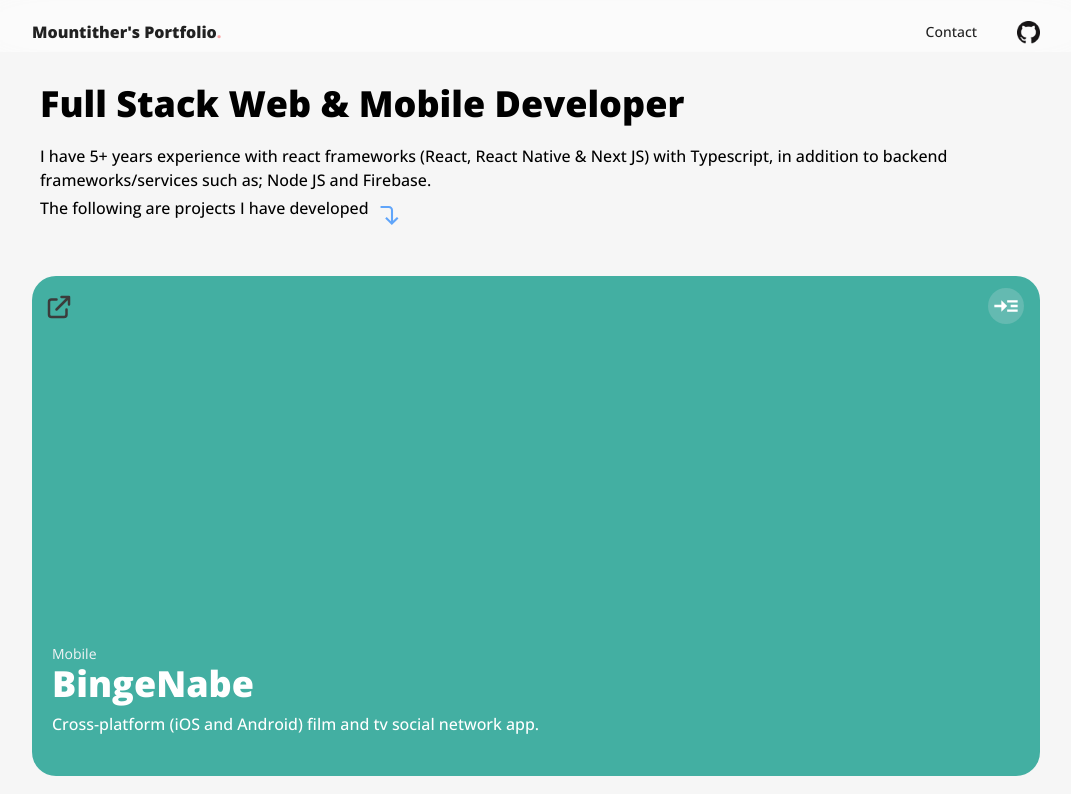
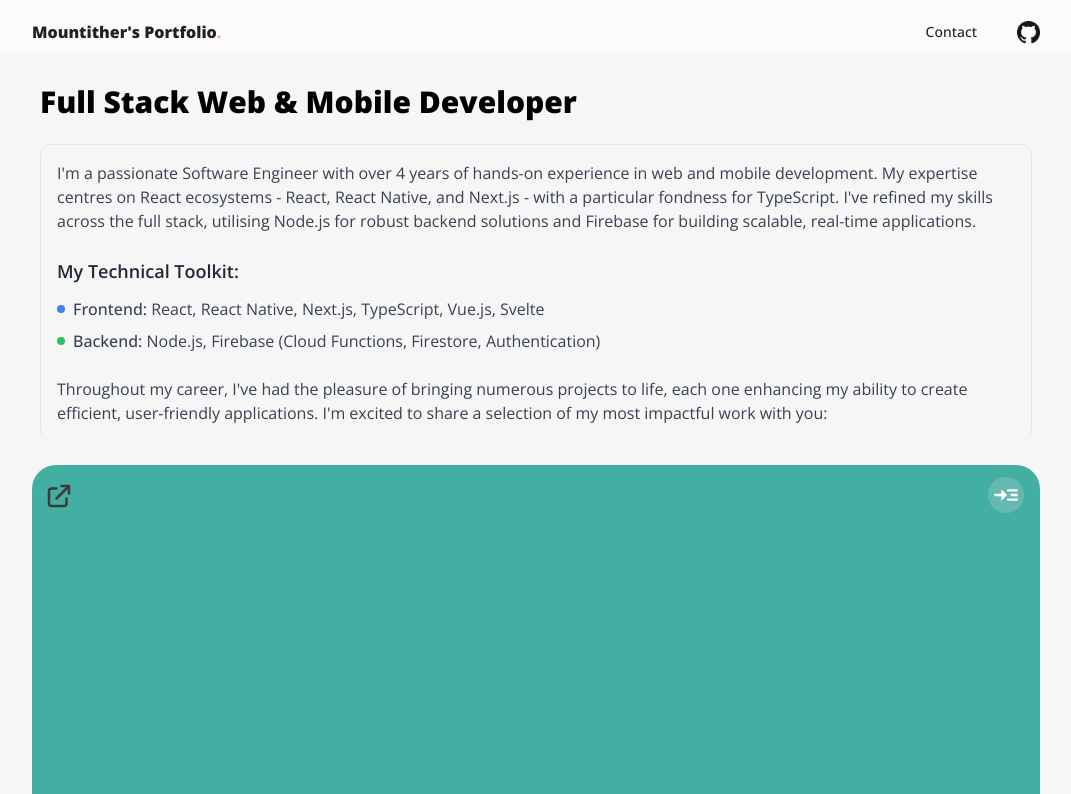
Before and after one commit to mountither/my-portfolio, a React (Vite) app: page / in a window 1280 px wide. Shown: the top 794 px of the page, without its empty margins (104-1175 px from the left). Built offline with nearby package versions, Linux system fonts and the light colour scheme.

Commit message:
desc update

```diff
--- a/src/App.tsx
+++ b/src/App.tsx
@@ -10,25 +10,52 @@ function App() {
       <Header />
       <Container containerStyles="text-black main-content">
         <div className="px-2">
-          <h1 className="text-2xl sm:text-4xl mb-1">
+          <h1 className="text-2xl sm:text-3xl">
             <span className="font-bold">
               Full Stack Web & Mobile Developer{" "}
             </span>
           </h1>
-          <p className="text-sm sm:text-base font-medium mt-5">
-            I have 5+ years experience with react frameworks (React, React
-            Native & Next JS) with Typescript, in addition to backend
-            frameworks/services such as; Node JS and Firebase.
-            <div className="flex flex-row items-end flex-wrap mt-1">
-              <p className="pb-2">
-                The following are projects I have developed
-              </p>
-              <CgCornerRightDown size={25} className="text-blue-400 ml-2" />
-            </div>
-          </p>
+          <div className="border-b-0 border-r border-l border-t border-gray-200 p-4 rounded-xl mt-6">
+            <p className="text-sm sm:text-base text-gray-700 mb-6 leading-relaxed">
+              I'm a passionate Software Engineer with over 4 years of hands-on
+              experience in web and mobile development. My expertise centres on
+              React ecosystems - React, React Native, and Next.js - with a
+              particular fondness for TypeScript. I've refined my skills across
+              the full stack, utilising Node.js for robust backend solutions and
+              Firebase for building scalable, real-time applications.
+            </p>
+
+            <h2 className="text-base sm:text-lg font-semibold text-gray-800 mb-3">
+              My Technical Toolkit:
+            </h2>
+
+            <ul className="space-y-2 mb-6">
+              <li className="flex items-start text-sm sm:text-base">
+                <span className="inline-block w-2 h-2 bg-blue-500 rounded-full mt-2 mr-2"></span>
+                <span className="text-gray-700">
+                  <span className="font-medium">Frontend:</span> React, React
+                  Native, Next.js, TypeScript, Vue.js, Svelte
+                </span>
+              </li>
+              <li className="flex items-start text-sm sm:text-base">
+                <span className="inline-block w-2 h-2 bg-green-500 rounded-full mt-2 mr-2"></span>
+                <span className="text-gray-700">
+                  <span className="font-medium">Backend:</span> Node.js,
+                  Firebase (Cloud Functions, Firestore, Authentication)
+                </span>
+              </li>
+            </ul>
+
+            <p className="text-sm sm:text-base text-gray-700 leading-relaxed">
+              Throughout my career, I've had the pleasure of bringing numerous
+              projects to life, each one enhancing my ability to create
+              efficient, user-friendly applications. I'm excited to share a
+              selection of my most impactful work with you:
+            </p>
+          </div>
         </div>
 
-        <div className="relative flex sm:gap-5 gap-10 justify-around flex-col sm:flex-row flex-wrap mt-12">
+        <div className="relative flex sm:gap-5 gap-10 justify-around flex-col sm:flex-row flex-wrap mt-6">
           {projectData.map((data) => (
             <ProjectCard
               key={data.title}
```
